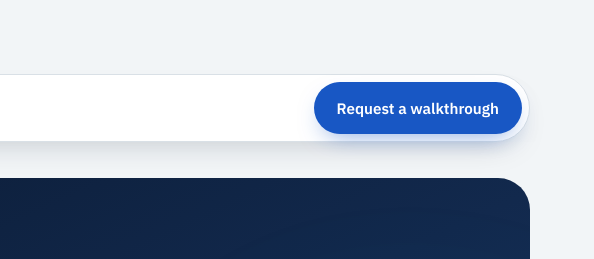
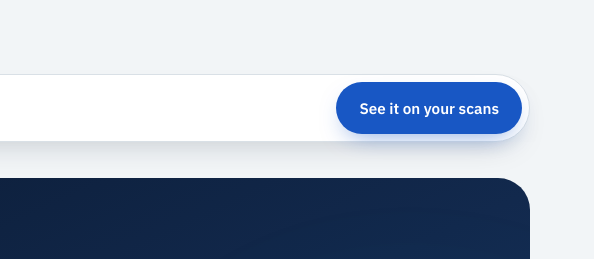
Before and after one commit to Ghenecontrol/Oralytix, a plain HTML site: page trust.html in a window 1280 px wide. Shown: the top 259 px of the page, 686-1280 px from the left. Drawn offline with Linux system fonts and the light colour scheme.

Commit message:
Update call-to-action text in trust.html

```diff
--- a/trust.html
+++ b/trust.html
@@ -1279,7 +1279,7 @@ footer{ background: var(--ink); color: rgba(255,255,255,0.65); padding: 56px 0 2
           <li><a href="contact.html">Contact</a></li>
         </ul>
       </nav>
-      <a class="btn btn-primary nav-cta" href="contact.html">Request a walkthrough</a>
+      <a class="btn btn-primary nav-cta" href="contact.html">See it on your scans</a>
       <button class="nav-toggle" id="navToggle" aria-expanded="false" aria-controls="navMobile" aria-label="Toggle menu">
         <span></span>
       </button>
@@ -1291,7 +1291,7 @@ footer{ background: var(--ink); color: rgba(255,255,255,0.65); padding: 56px 0 2
       <a href="trust.html">Trust</a>
       <a href="index.html#team">Team</a>
       <a href="contact.html">Contact</a>
-      <a class="btn btn-primary" href="contact.html">Request a walkthrough</a>
+      <a class="btn btn-primary" href="contact.html">See it on your scans</a>
     </div>
   </div>
 </header><main id="main">
@@ -1335,7 +1335,7 @@ footer{ background: var(--ink); color: rgba(255,255,255,0.65); padding: 56px 0 2
   <div class="container" style="max-width:820px;">
     <div class="article-head reveal" style="max-width:none;">
       <span class="eyebrow">Where this shows up in the product</span>
-      <h2 class="display" style="margin-top:14px;">Three places the principle is enforced, not just stated</h2>
+      <h2 class="display" style="margin-top:14px;">Three places the principle actually gets enforced</h2>
     </div>
     <ol class="step-list reveal">
       <li><span class="n mono">01</span><div><h4>The review queue</h4><p>Every AI finding sits in a queue of exactly three actions — confirm, dismiss, modify. There is no fourth option that lets a finding pass through unreviewed, and no setting that turns this off.</p></div></li>
@@ -1403,7 +1403,7 @@ footer{ background: var(--ink); color: rgba(255,255,255,0.65); padding: 56px 0 2
   <div class="container">
     <div class="article-head reveal">
       <span class="eyebrow">Questions practices ask</span>
-      <h2 class="display">Trust &amp; compliance FAQ</h2>
+      <h2 class="display">Questions about trust and compliance</h2>
     </div>
     <div class="faq-list reveal">
       <details class="faq-item">
@@ -1464,7 +1464,7 @@ footer{ background: var(--ink); color: rgba(255,255,255,0.65); padding: 56px 0 2
         <p class="lede" style="margin-top:12px;">A walkthrough is the right place for the specific questions this page can't fully answer.</p>
       </div>
       <div class="cta-actions">
-        <a class="btn btn-primary" href="contact.html">Book a walkthrough</a>
+        <a class="btn btn-primary" href="contact.html">See it on your scans</a>
         <a class="btn btn-ghost on-dark" href="workflow.html">See how review works</a>
       </div>
     </div>
@@ -1507,7 +1507,7 @@ footer{ background: var(--ink); color: rgba(255,255,255,0.65); padding: 56px 0 2
           <li><a href="mailto:hello@oralytix.ai">hello@oralytix.ai</a></li>
           <li><a href="tel:+2349137155456">0913 715 5456</a></li>
           <li class="footer-address">Dutse Sokale, Bwari, Abuja</li>
-          <li><a href="contact.html">Book a walkthrough</a></li>
+          <li><a href="contact.html">See it on your scans</a></li>
         </ul>
       </div>
     </div>
```
